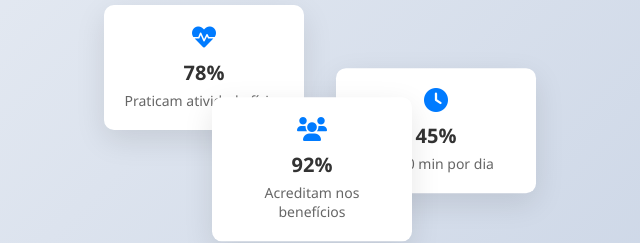
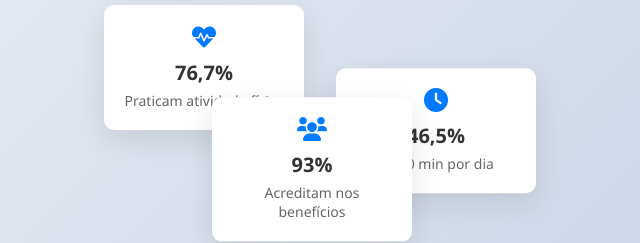
Before and after one commit to gcmorais/projectHealth, a plain HTML site: page index.html in a window 1280 px wide. Shown: the part 220-463 px from the top of the page, 630-1270 px from the left. Drawn offline with nearby package versions, Linux system fonts and the light colour scheme.

Commit message:
feat: alterando dados na home page

```diff
--- a/index.html
+++ b/index.html
@@ -36,17 +36,17 @@
             <div class="hero-image">
                 <div class="floating-card card1">
                     <i class="fas fa-heartbeat"></i>
-                    <h3>78%</h3>
+                    <h3>76,7%</h3>
                     <p>Praticam atividade física</p>
                 </div>
                 <div class="floating-card card2">
                     <i class="fas fa-clock"></i>
-                    <h3>45%</h3>
+                    <h3>46,5%</h3>
                     <p>30-60 min por dia</p>
                 </div>
                 <div class="floating-card card3">
                     <i class="fas fa-users"></i>
-                    <h3>92%</h3>
+                    <h3>93%</h3>
                     <p>Acreditam nos benefícios</p>
                 </div>
             </div>
```
